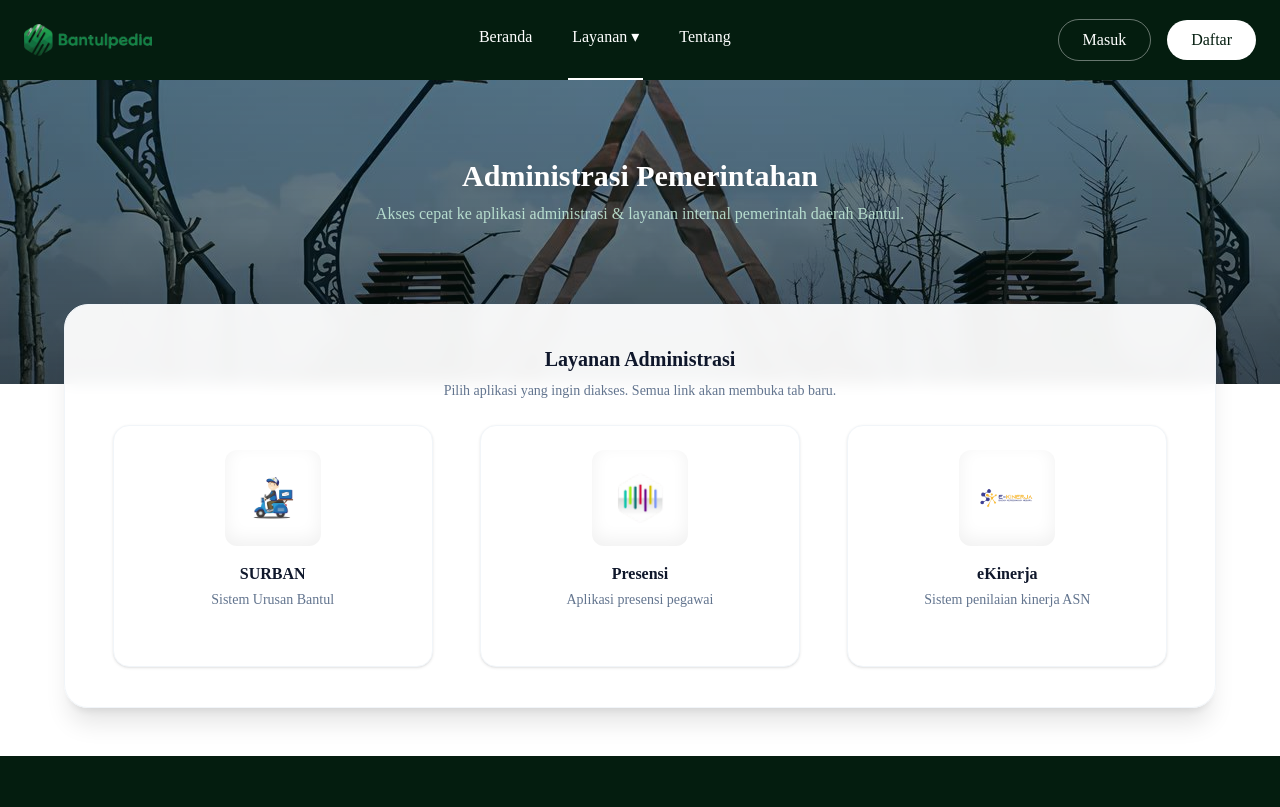
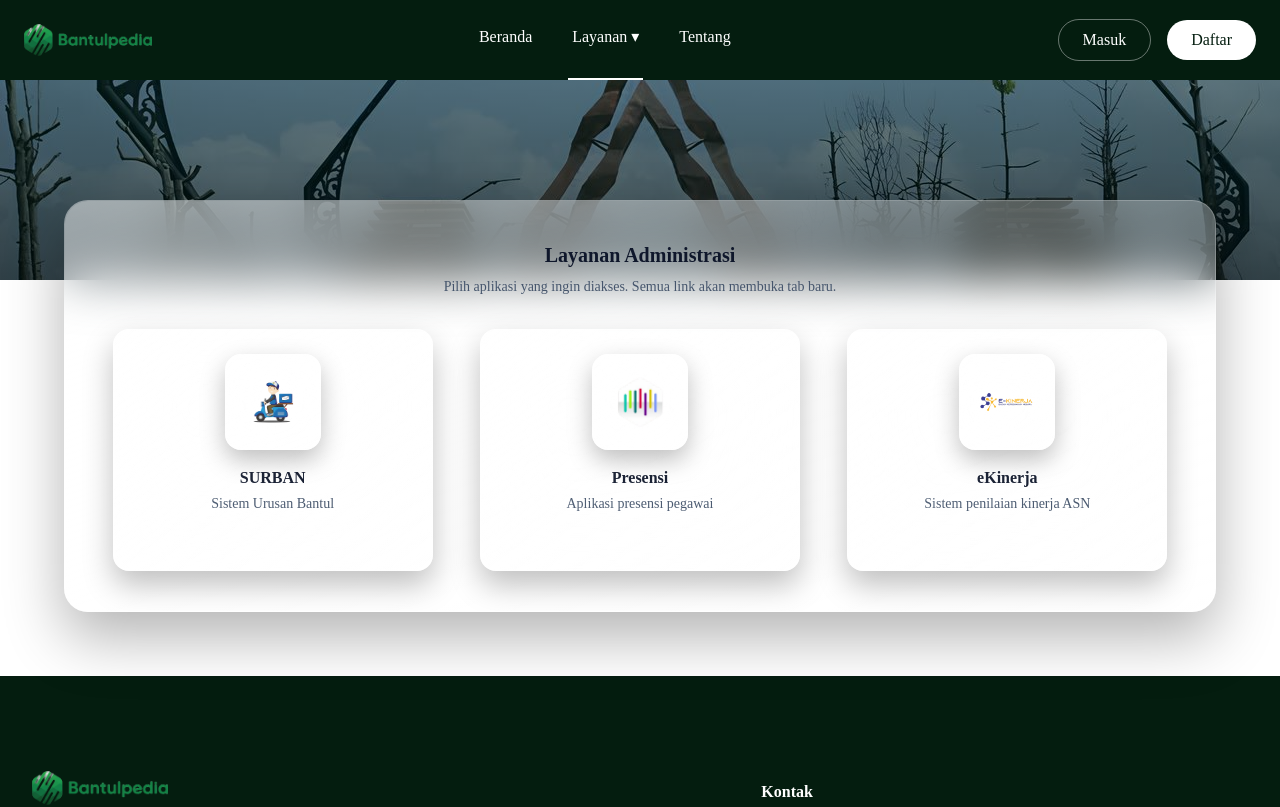
Before and after one commit to ulfhiraa/bantulpedia-website, a React (Vite) app: page /layanan/administrasi in a window 1280 px wide. Shown: the top 807 px of the page. Built offline with nearby package versions, Linux system fonts and the light colour scheme.

Commit message:
update halaman administrasi publik

```diff
--- a/src/pages/layanan/administrasi/index.jsx
+++ b/src/pages/layanan/administrasi/index.jsx
@@ -1,4 +1,3 @@
-// src/pages/layanan/administrasi/index.jsx
 import React from "react";
 import Navbar from "../../../components/Navbar";
 import Footer from "../../../components/Footer";
@@ -38,63 +37,60 @@ export default function AdministrasiIndex() {
 
   return (
     <div className="min-h-screen flex flex-col bg-white">
+      {/* NAVBAR */}
       <div className="z-50">
         <Navbar />
       </div>
 
-      {/* HERO */}
-      <header className="relative w-full h-56 md:h-72 lg:h-96 overflow-hidden">
-        {/* Background Image */}
+      {/* ================= HERO ================= */}
+      <header className="relative w-full h-56 md:h-72 lg:h-70 overflow-hidden">
+        {/* Background */}
         <div
-          className="absolute inset-0 bg-cover bg-center transform-gpu"
-          style={{
-            backgroundImage: `url(${heroBg})`,
-            filter: "contrast(0.95)",
-          }}
-          aria-hidden="true"
+          className="absolute inset-0 bg-cover bg-center"
+          style={{ backgroundImage: `url(${heroBg})` }}
         />
 
-        {/* Dark + green tint overlay untuk sinkron dengan footer */}
+        {/* Overlay */}
         <div
           className="absolute inset-0"
           style={{
             background:
-              "linear-gradient(180deg, rgba(0,30,20,0.45) 0%, rgba(0,20,15,0.55) 60%, rgba(0,10,8,0.65) 100%)",
-            backdropFilter: "saturate(120%)",
+              "linear-gradient(180deg, rgba(0,40,30,0.45), rgba(0,25,20,0.6), rgba(0,15,12,0.7))",
           }}
-          aria-hidden="true"
         />
-
-        {/* Optional hero text (centered) */}
-        <div className="relative z-20 flex items-center justify-center h-full px-4">
-          <div className="text-center text-white">
-            <h1 className="text-lg md:text-2xl lg:text-3xl font-semibold drop-shadow-md">
-              Administrasi Pemerintahan
-            </h1>
-            <p className="mt-2 text-sm md:text-base text-emerald-100/80 max-w-2xl">
-              Akses cepat ke aplikasi administrasi & layanan internal pemerintah
-              daerah Bantul.
-            </p>
-          </div>
-        </div>
       </header>
 
-      {/* MAIN - card container floating di atas hero */}
-      <main className="relative z-30 w-full px-4 md:px-6 -mt-16 md:-mt-20 mb-12">
+      {/* ================= MAIN ================= */}
+      <main className="relative z-30 w-full px-4 md:px-6 -mt-16 md:-mt-20 mb-16">
         <div className="max-w-6xl mx-auto">
-          {/* Floating panel */}
-          <div className="bg-white/95 backdrop-blur-sm rounded-3xl shadow-xl border border-slate-100 p-6 md:p-10">
-            <div className="text-center mb-6">
+          {/* ===== Glass Panel ===== */}
+          <div
+            className="
+              relative
+              rounded-3xl
+              p-6 md:p-10
+              bg-white/20
+              backdrop-blur-xl
+              border border-white/30
+              shadow-[0_25px_60px_rgba(0,0,0,0.3)]
+              overflow-hidden
+            "
+          >
+            {/* Glass highlight */}
+            <div className="absolute inset-0 bg-gradient-to-br from-white/40 via-white/10 to-transparent pointer-events-none" />
+
+            <div className="relative z-10">
+              <div className="text-center mb-8">
                 <h2 className="text-slate-900 text-lg md:text-xl font-semibold">
                   Layanan Administrasi
                 </h2>
-              <p className="text-sm text-slate-500 mt-2">
+                <p className="text-sm text-slate-600 mt-2">
                   Pilih aplikasi yang ingin diakses. Semua link akan membuka tab
                   baru.
                 </p>
               </div>
 
-            {/* Grid kartu */}
+              {/* ===== Cards ===== */}
               <div className="grid grid-cols-1 sm:grid-cols-2 md:grid-cols-3 gap-6 md:gap-8 justify-items-center">
                 {items.map((item) => (
                   <a
@@ -102,20 +98,51 @@ export default function AdministrasiIndex() {
                     href={item.url}
                     target="_blank"
                     rel="noopener noreferrer"
-                  className="w-full max-w-xs group"
+                    className="group w-full max-w-xs"
                     aria-label={`Buka ${item.title}`}
                   >
+                    {/* ===== CARD (PRESS-IN EFFECT) ===== */}
                     <div
-                    className="bg-white rounded-2xl border border-slate-100 shadow-sm p-6 flex flex-col items-center text-center transition-transform duration-200 transform-gpu
-                      hover:-translate-y-3 hover:shadow-lg focus-within:-translate-y-3 focus-within:shadow-lg"
-                    role="button"
-                    tabIndex={0}
+                      className="
+                        relative
+                        rounded-2xl
+                        p-6
+                        flex flex-col items-center text-center
+
+                        bg-white/30
+                        backdrop-blur-2xl
+                        border border-white/30
+
+                        shadow-[0_14px_30px_rgba(0,0,0,0.25)]
+                        transition-all duration-300 ease-out
+                        transform-gpu
+
+                        hover:translate-y-[2px]
+                        hover:scale-[0.98]
+                        hover:bg-white/25
+                        hover:shadow-[inset_0_4px_12px_rgba(0,0,0,0.25)]
+
+                        active:scale-[0.96]
+                        active:shadow-[inset_0_6px_18px_rgba(0,0,0,0.35)]
+                      "
                     >
+                      {/* Card highlight */}
+                      <div className="absolute inset-0 rounded-2xl bg-gradient-to-br from-white/35 via-white/10 to-transparent opacity-60 pointer-events-none" />
+
+                      {/* Icon bubble */}
                       <div
-                      className="w-20 h-20 md:w-24 md:h-24 rounded-xl flex items-center justify-center mb-4"
-                      style={{
-                        boxShadow: "inset 0 -6px 18px rgba(0,0,0,0.06)",
-                      }}
+                        className="
+                          relative
+                          w-20 h-20 md:w-24 md:h-24
+                          rounded-2xl
+                          flex items-center justify-center
+                          mb-4
+
+                          bg-white/40
+                          backdrop-blur-xl
+                          border border-white/40
+                          shadow-[0_10px_25px_rgba(0,0,0,0.25)]
+                        "
                       >
                         <img
                           src={item.icon}
@@ -127,13 +154,19 @@ export default function AdministrasiIndex() {
                       <h3 className="text-sm md:text-base font-semibold text-slate-900">
                         {item.title}
                       </h3>
-                    <p className="mt-1 text-xs md:text-sm text-slate-500">
+                      <p className="mt-1 text-xs md:text-sm text-slate-600">
                         {item.desc}
                       </p>
 
                       <span
-                      className="mt-4 inline-flex items-center gap-2 text-emerald-600 text-xs font-medium opacity-0 group-hover:opacity-100 transition-opacity duration-150"
-                      aria-hidden="true"
+                        className="
+                          mt-4
+                          text-xs font-medium
+                          text-emerald-700
+                          opacity-0
+                          group-hover:opacity-100
+                          transition-all duration-300
+                        "
                       >
                         Buka aplikasi →
                       </span>
@@ -143,6 +176,7 @@ export default function AdministrasiIndex() {
               </div>
             </div>
           </div>
+        </div>
       </main>
 
       <Footer />
```
Lines whose indentation alone changed are shown as unchanged.
